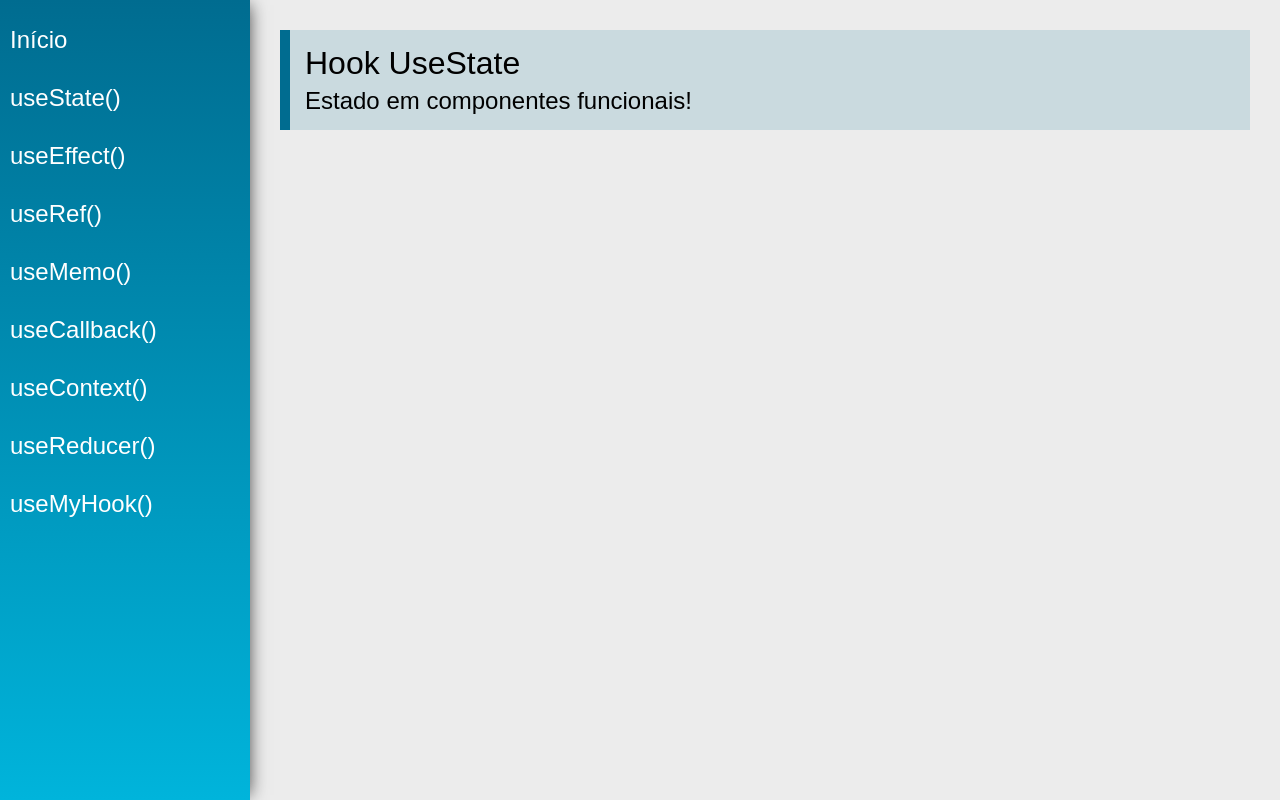
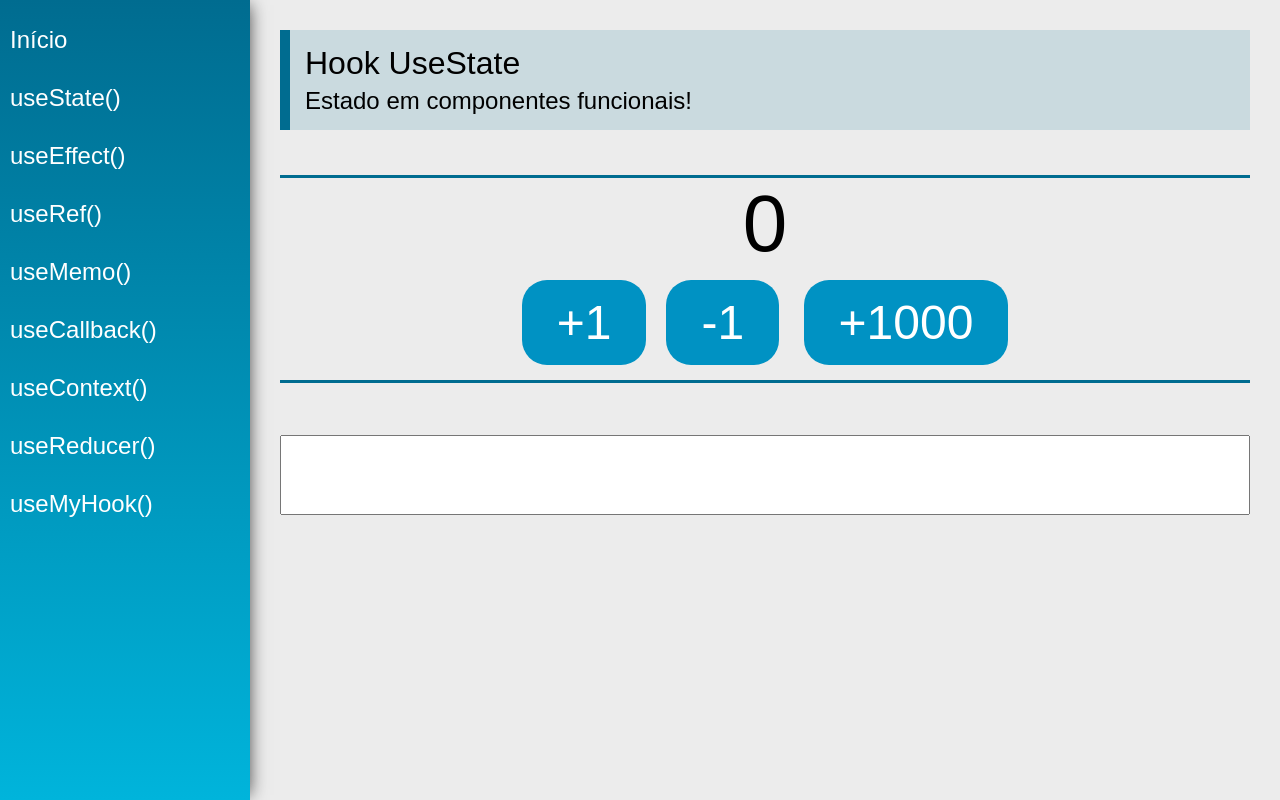
Before and after one commit to Miguel-Barros-Clear/react-hooks-project, a React (Create React App) app: page /useState in a window 1280 px wide. Built offline with nearby package versions, Linux system fonts and the light colour scheme.

Commit message:
feat: adding use state to project

```diff
--- a/src/views/examples/UseState.jsx
+++ b/src/views/examples/UseState.jsx
@@ -1,15 +1,58 @@
-import React from 'react'
-import PageTitle from '../../components/layout/PageTitle'
+import React, { useState } from "react";
+import PageTitle from "../../components/layout/PageTitle";
+import SectionTitle from "../../components/layout/SectionTitle";
 
 const UseState = (props) => {
+  const [count, setCount] = useState(0);
+  const [name, setName] = useState("");
+
   return (
     <div className="UseState">
       <PageTitle
         title="Hook UseState"
         subtitle="Estado em componentes funcionais!"
       />
+
+      <SectionTitle tite="Exercicio #01" />
+      <div className="center">
+        <span className="text">{count}</span>
+        <div>
+          <button
+            className="btn"
+            onClick={() => {
+              setCount(count + 1);
+            }}
+          >
+            +1
+          </button>
+          <button
+            className="btn"
+            onClick={() => {
+              setCount(count - 1);
+            }}
+          >
+            -1
+          </button>{" "}
+          <button
+            className="btn"
+            onClick={() => {
+              setCount(count + 1000);
+            }}
+          >
+            +1000
+          </button>
         </div>
-    )
-}
+      </div>
+      <SectionTitle tite="Exercicio #02" />
+      <p>{name}</p>
+      <input
+        type="text"
+        className="input"
+        value={name}
+        onChange={(e) => setName(e.target.value)}
+      />
+    </div>
+  );
+};
 
-export default UseState
+export default UseState;
```
Lines whose indentation alone changed are shown as unchanged.
